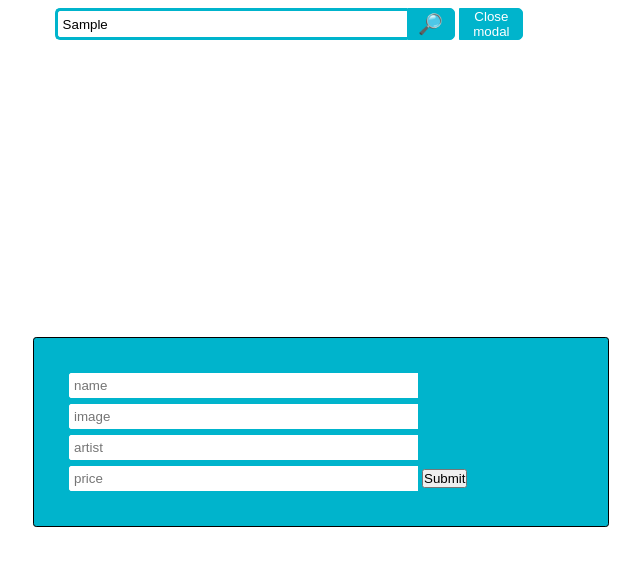
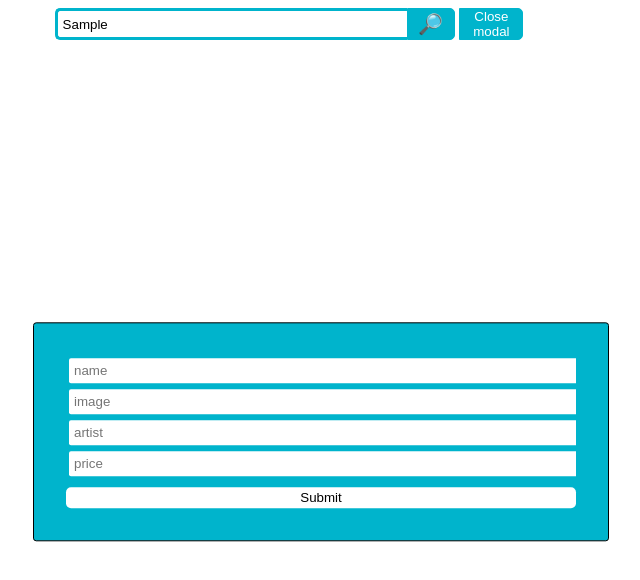
Before and after one commit to BenDMaryland/antra-Evaluation-, a plain HTML site: page index.html in a window 1280 px wide. Both pictures are taken after typing "Sample" into the empty fields and a click on the button "Add song". Shown: the whole page, without its empty margins (351-991 px from the left). Drawn offline with Linux system fonts and the light colour scheme.

Commit message:
some basic cleaning

```diff
--- a/index.css
+++ b/index.css
@@ -41,7 +41,9 @@ header {
     color: #fff;
     border-radius: 0 5px 5px 0;
     cursor: pointer;
-} #header___add-btn {
+}
+
+#header___add-btn {
     width: 4rem;
     border: 1px solid #00B4CC;
     background: #00B4CC;
@@ -168,11 +170,12 @@ form {
     left: 50%;
     top: 50%;
     transform: translate(-50%, -50%);
-   padding: 2rem;
-   margin: 2rem;
-   border-radius: .2rem;
-   background-color: #00B4CC;
-    border:solid 1px black;
+    padding: 2rem;
+    margin: 2rem;
+    border-radius: .2rem;
+    background-color: #00B4CC;
+    border: solid 1px black;
+    max-width: 90vw;
 }
 
 form input {
@@ -182,5 +185,20 @@ form input {
     padding: 5px;
     border-radius: 5px 0 0 5px;
     outline: none;
-    width: 22rem;
+    width: 100%;
+
 }
+
+form button {
+
+    text-align: center;
+    border-radius: 0 5px 5px 0;
+    cursor: pointer;
+    background-color: #fff;
+    color: black;
+    border-radius: 5px;
+    border: none;
+    width: 100%;
+    margin-top: .5rem;
+    padding: .2rem;
+}
--- a/index.js
+++ b/index.js
@@ -1,7 +1,4 @@
 // Next steps
-// Cleaning --- css/ html -- best practices
-// Spell check
-// Search unicode char doesn't look right on android :( --- check IOS/MacOS
 // footer
 
 let allAlbums = []
```
